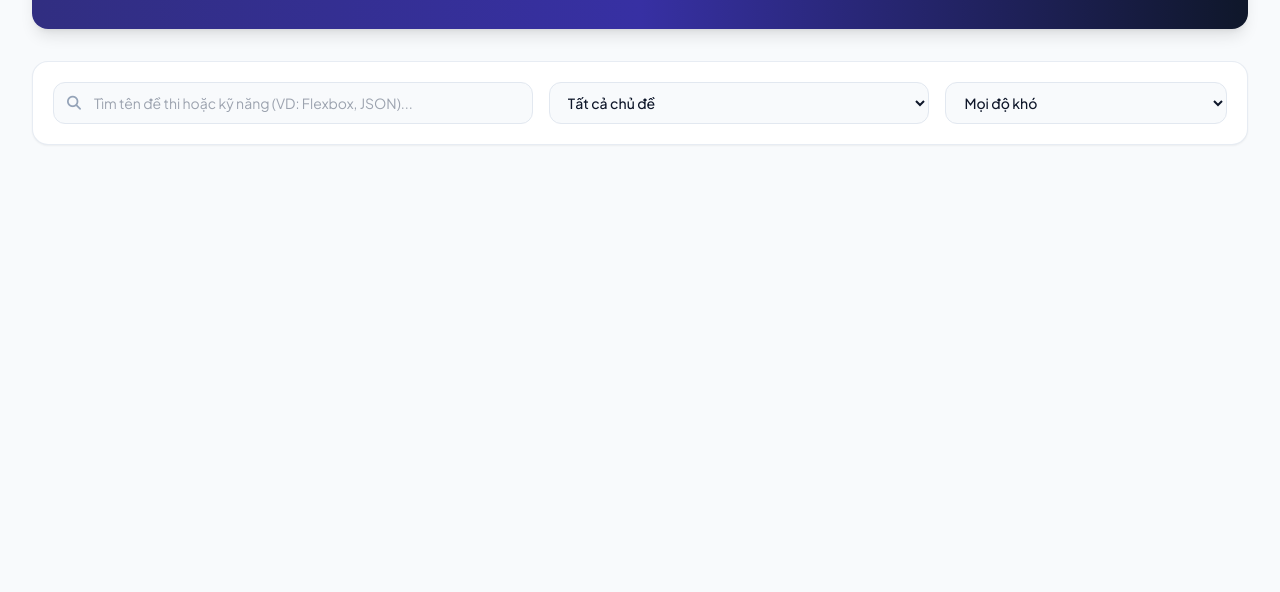
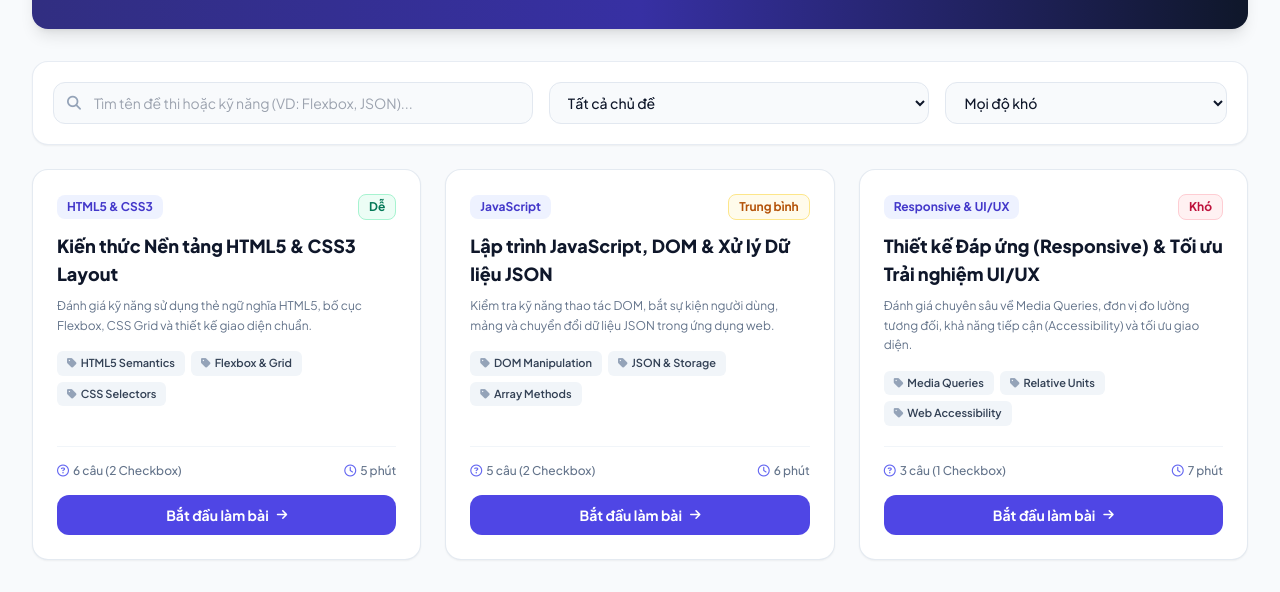
Before and after one commit to klaplhu/baocaocuoikithuchanhweb, a plain HTML site: page index.html in a window 1280 px wide. Shown: the part 263-855 px from the top of the page. Before the commit the page ends 800 px from the top, so only its background shows below. Drawn offline with nearby package versions, Linux system fonts and the light colour scheme; files that its build step writes are made by us from their sources.

Commit message:
Update stylesheet and script paths in index.html

```diff
--- a/index.html
+++ b/index.html
@@ -6,7 +6,7 @@
   <title>Danh sách Đề thi - Adaptive Quiz System</title>
   <script src="https://cdn.tailwindcss.com"></script>
   <link rel="stylesheet" href="https://cdnjs.cloudflare.com/ajax/libs/font-awesome/6.5.1/css/all.min.css">
-  <link rel="stylesheet" href="css/style.css">
+  <link rel="stylesheet" href="style.css">
 </head>
 <body class="min-h-screen flex flex-col">
 
@@ -89,7 +89,7 @@
     <div id="quiz-list-container" class="grid grid-cols-1 md:grid-cols-2 lg:grid-cols-3 gap-6"></div>
   </main>
 
-  <script src="js/data.js"></script>
-  <script src="js/exam-list.js"></script>
+  <script src="data.js"></script>
+  <script src="exam-list.js"></script>
 </body>
 </html>
```
